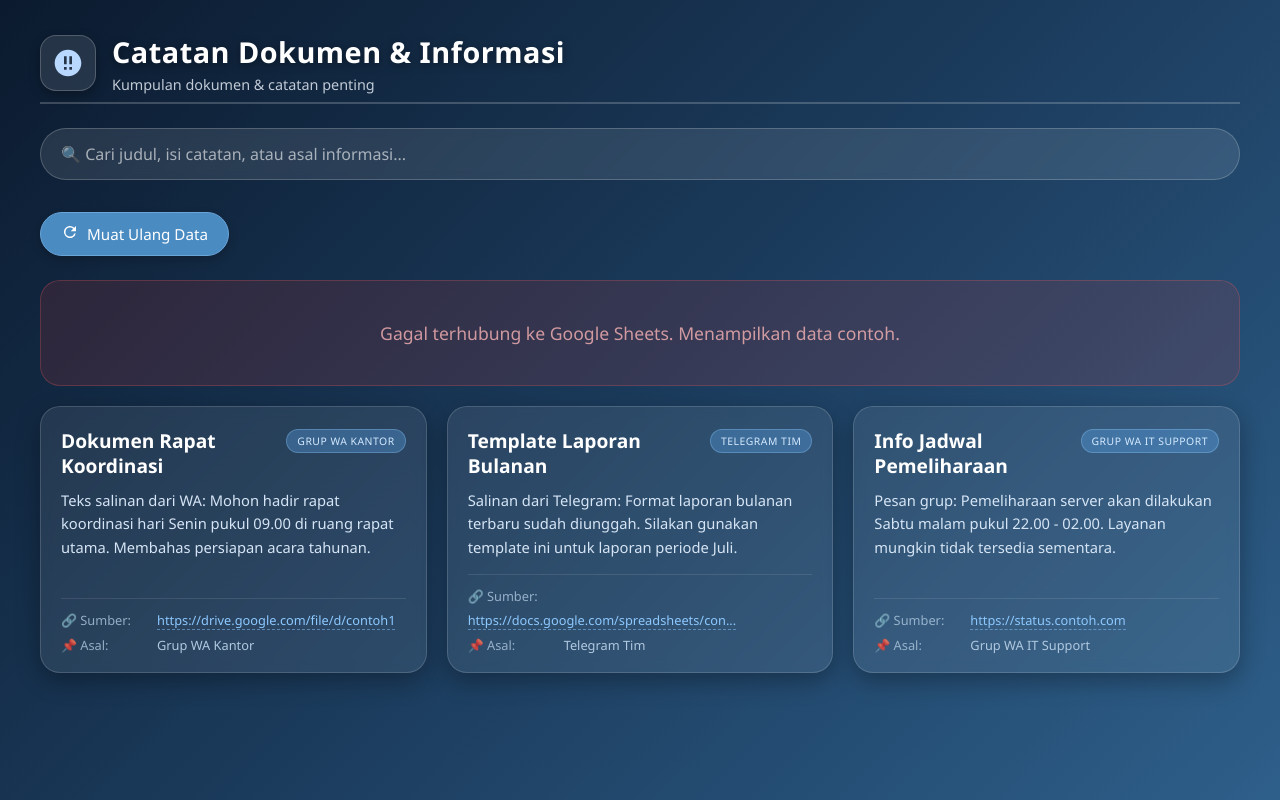
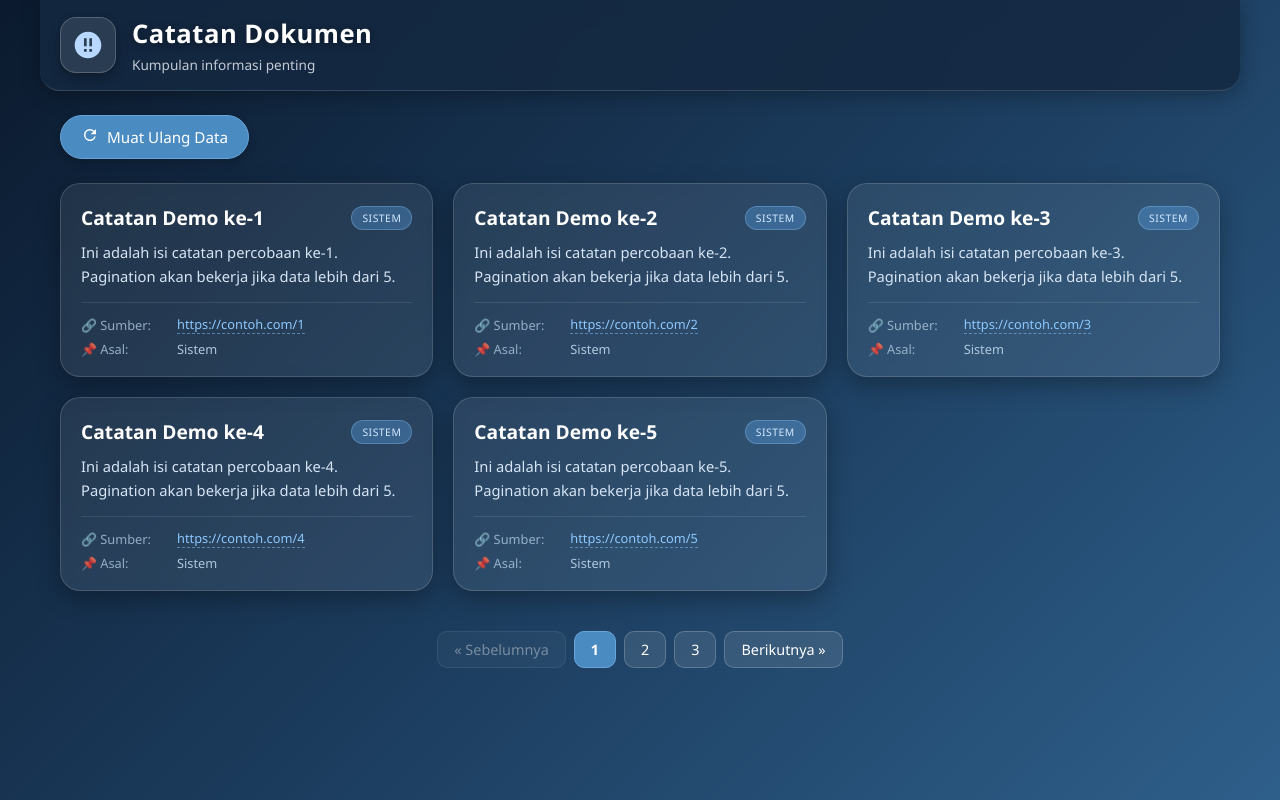
Before and after one commit to digiphamparikesit/cttn, a plain HTML site: page index.html in a window 1280 px wide. Drawn offline with Linux system fonts and the light colour scheme; no server answers.

Commit message:
update surat

```diff
--- a/index.html
+++ b/index.html
@@ -17,7 +17,6 @@
             background: linear-gradient(135deg, #0b1a2e 0%, #1b3b5c 50%, #2e5f8a 100%);
             background-attachment: fixed;
             color: #eef4fc;
-            padding: 20px;
             display: flex;
             flex-direction: column;
             align-items: center;
@@ -26,17 +25,31 @@
         .app-container {
             width: 100%;
             max-width: 1200px;
+            padding: 20px;
             display: flex;
             flex-direction: column;
             gap: 24px;
         }
 
+        /* =========================================
+           HEADER STICKY (MENEMPEL DI ATAS)
+           ========================================= */
         .header {
+            position: sticky;
+            top: 0;
+            z-index: 100;
             display: flex;
             align-items: center;
             gap: 16px;
-            padding: 12px 0 8px 0;
-            border-bottom: 2px solid rgba(255, 255, 255, 0.2);
+            padding: 16px 20px;
+            background: rgba(20, 40, 65, 0.85); /* Warna dasar gelap transparan */
+            backdrop-filter: blur(12px); /* Efek kaca blur */
+            -webkit-backdrop-filter: blur(12px);
+            border-bottom: 1px solid rgba(255, 255, 255, 0.15);
+            border-radius: 0 0 20px 20px;
+            margin: -20px -20px 0 -20px; /* Tarik ke ujung layar */
+            box-shadow: 0 4px 20px rgba(0, 0, 0, 0.3);
+            transition: all 0.3s ease;
         }
 
         .logo {
@@ -66,16 +79,11 @@
             transition: fill 0.2s;
         }
 
-        .logo:hover svg {
-            fill: #ffffff;
-        }
-
-        .logo.unlocked svg {
-            fill: #7dffb0;
-        }
+        .logo:hover svg { fill: #ffffff; }
+        .logo.unlocked svg { fill: #7dffb0; }
 
         .header-title h1 {
-            font-size: 1.8rem;
+            font-size: 1.6rem;
             font-weight: 600;
             letter-spacing: 0.5px;
             color: #ffffff;
@@ -83,12 +91,11 @@
         }
 
         .header-title p {
-            font-size: 0.9rem;
+            font-size: 0.85rem;
             opacity: 0.8;
             margin-top: 4px;
         }
 
-        /* Status admin badge */
         .admin-badge {
             display: none;
             align-items: center;
@@ -103,9 +110,7 @@
             margin-left: auto;
         }
 
-        .admin-badge.show {
-            display: inline-flex;
-        }
+        .admin-badge.show { display: inline-flex; }
 
         .admin-badge .dot {
             width: 8px;
@@ -119,35 +124,6 @@
         @keyframes pulse {
             0%, 100% { opacity: 1; }
             50% { opacity: 0.3; }
-        }
-
-        /* Kotak Pencarian */
-        .search-container {
-            width: 100%;
-            margin-bottom: 8px;
-        }
-
-        .search-container input {
-            width: 100%;
-            padding: 14px 20px;
-            border-radius: 30px;
-            border: 1px solid rgba(255, 255, 255, 0.2);
-            background: rgba(255, 255, 255, 0.1);
-            color: #ffffff;
-            font-size: 1rem;
-            outline: none;
-            backdrop-filter: blur(4px);
-            transition: all 0.2s ease;
-        }
-
-        .search-container input:focus {
-            background: rgba(255, 255, 255, 0.15);
-            border-color: #6aa5d9;
-            box-shadow: 0 0 10px rgba(106, 165, 217, 0.3);
-        }
-
-        .search-container input::placeholder {
-            color: rgba(255, 255, 255, 0.6);
         }
 
         .action-bar {
@@ -181,18 +157,14 @@
             box-shadow: 0 8px 18px rgba(0, 0, 0, 0.3);
         }
 
-        .btn:active {
-            transform: translateY(0);
-        }
+        .btn:active { transform: translateY(0); }
 
         .btn-primary {
             background: #4a8bc2;
             border-color: #6aa5d9;
         }
 
-        .btn-primary:hover {
-            background: #5f9ed6;
-        }
+        .btn-primary:hover { background: #5f9ed6; }
 
         .btn:disabled {
             opacity: 0.5;
@@ -206,14 +178,8 @@
             fill: currentColor;
         }
 
-        /* Tombol tambah - hanya muncul jika admin */
-        #addNoteBtn {
-            display: none;
-        }
-
-        #addNoteBtn.visible {
-            display: inline-flex;
-        }
+        #addNoteBtn { display: none; }
+        #addNoteBtn.visible { display: inline-flex; }
 
         .notes-grid {
             display: grid;
@@ -279,7 +245,7 @@
             margin-bottom: 14px;
             word-break: break-word;
             white-space: pre-wrap;
-            max-height: 780px;
+            max-height: 170px;
             overflow-y: auto;
             padding-right: 6px;
             scrollbar-width: thin;
@@ -337,9 +303,7 @@
             display: none;
         }
 
-        .note-actions.visible {
-            display: flex;
-        }
+        .note-actions.visible { display: flex; }
 
         .btn-small {
             background: rgba(255, 255, 255, 0.1);
@@ -352,20 +316,56 @@
             transition: all 0.15s;
         }
 
-        .btn-small:hover {
-            background: rgba(255, 255, 255, 0.25);
-        }
+        .btn-small:hover { background: rgba(255, 255, 255, 0.25); }
 
         .btn-danger {
             background: rgba(220, 80, 80, 0.25);
             border-color: rgba(255, 120, 120, 0.4);
         }
 
-        .btn-danger:hover {
-            background: rgba(220, 80, 80, 0.5);
+        .btn-danger:hover { background: rgba(220, 80, 80, 0.5); }
+
+        /* =========================================
+           PAGINATION (NAVIGASI HALAMAN)
+           ========================================= */
+        .pagination-container {
+            grid-column: 1 / -1;
+            display: flex;
+            justify-content: center;
+            align-items: center;
+            gap: 8px;
+            margin-top: 20px;
+            padding-bottom: 40px;
         }
 
-        /* Modal umum */
+        .page-btn {
+            background: rgba(255, 255, 255, 0.1);
+            border: 1px solid rgba(255, 255, 255, 0.2);
+            color: #ffffff;
+            padding: 8px 16px;
+            border-radius: 10px;
+            cursor: pointer;
+            font-size: 0.9rem;
+            font-weight: 500;
+            transition: all 0.2s ease;
+        }
+
+        .page-btn:hover:not(:disabled) {
+            background: rgba(255, 255, 255, 0.25);
+        }
+
+        .page-btn.active {
+            background: #4a8bc2;
+            border-color: #6aa5d9;
+            font-weight: 700;
+        }
+
+        .page-btn:disabled {
+            opacity: 0.4;
+            cursor: not-allowed;
+        }
+
+        /* Modal & Form */
         .modal-overlay {
             position: fixed;
             top: 0;
@@ -381,9 +381,7 @@
             padding: 20px;
         }
 
-        .modal-overlay.active {
-            display: flex;
-        }
+        .modal-overlay.active { display: flex; }
 
         .modal {
             background: linear-gradient(145deg, #1f3854, #152b40);
@@ -406,7 +404,6 @@
             color: #ffffff;
         }
 
-        /* Modal password - lebih kecil */
         .modal-password {
             max-width: 400px;
             text-align: center;
@@ -424,28 +421,11 @@
             border: 1px solid rgba(120, 180, 255, 0.3);
         }
 
-        .modal-password .lock-icon svg {
-            width: 30px;
-            height: 30px;
-            fill: #8dc9ff;
-        }
+        .modal-password .lock-icon svg { width: 30px; height: 30px; fill: #8dc9ff; }
+        .modal-password h2 { text-align: center; font-size: 1.35rem; margin-bottom: 8px; }
+        .modal-password p { text-align: center; font-size: 0.88rem; opacity: 0.75; margin-bottom: 22px; }
 
-        .modal-password h2 {
-            text-align: center;
-            font-size: 1.35rem;
-            margin-bottom: 8px;
-        }
-
-        .modal-password p {
-            text-align: center;
-            font-size: 0.88rem;
-            opacity: 0.75;
-            margin-bottom: 22px;
-        }
-
-        .password-input-wrap {
-            position: relative;
-        }
+        .password-input-wrap { position: relative; }
 
         .password-input-wrap input {
             width: 100%;
@@ -482,15 +462,8 @@
             transition: background 0.2s;
         }
 
-        .toggle-pw:hover {
-            background: rgba(255, 255, 255, 0.1);
-        }
-
-        .toggle-pw svg {
-            width: 20px;
-            height: 20px;
-            fill: #8dc9ff;
-        }
+        .toggle-pw:hover { background: rgba(255, 255, 255, 0.1); }
+        .toggle-pw svg { width: 20px; height: 20px; fill: #8dc9ff; }
 
         .pw-error {
             color: #ff9999;
@@ -502,14 +475,9 @@
             transition: opacity 0.2s;
         }
 
-        .pw-error.show {
-            opacity: 1;
-        }
+        .pw-error.show { opacity: 1; }
 
-        /* Form */
-        .form-group {
-            margin-bottom: 18px;
-        }
+        .form-group { margin-bottom: 18px; }
 
         .form-group label {
             display: block;
@@ -540,10 +508,7 @@
             background: rgba(255, 255, 255, 0.12);
         }
 
-        .form-group textarea {
-            min-height: 100px;
-            resize: vertical;
-        }
+        .form-group textarea { min-height: 100px; resize: vertical; }
 
         .char-counter {
             text-align: right;
@@ -559,9 +524,7 @@
             margin-top: 24px;
         }
 
-        .modal-actions .btn {
-            padding: 10px 26px;
-        }
+        .modal-actions .btn { padding: 10px 26px; }
 
         .loading, .error-msg {
             text-align: center;
@@ -584,17 +547,18 @@
         }
 
         @media (max-width: 600px) {
-            .header-title h1 { font-size: 1.4rem; }
+            .header-title h1 { font-size: 1.3rem; }
             .notes-grid { grid-template-columns: 1fr; }
             .modal { padding: 24px 18px; }
             .btn { padding: 8px 16px; font-size: 0.85rem; }
-            .admin-badge { font-size: 0.7rem; padding: 4px 10px; }
+            .admin-badge { display: none !important; } /* Sembunyikan badge di HP agar tidak sesak */
         }
     </style>
 </head>
 <body>
 
 <div class="app-container">
+    <!-- HEADER STICKY -->
     <header class="header">
         <div class="logo" id="secretLogo" title="Klik untuk akses admin">
             <svg viewBox="0 0 24 24" xmlns="http://www.w3.org/2000/svg">
@@ -602,19 +566,14 @@
             </svg>
         </div>
         <div class="header-title">
-            <h1>Catatan Dokumen & Informasi</h1>
-            <p>Kumpulan dokumen & catatan penting</p>
+            <h1>Catatan Dokumen</h1>
+            <p>Kumpulan informasi penting</p>
         </div>
         <div class="admin-badge" id="adminBadge">
             <span class="dot"></span>
             <span>Mode Admin</span>
         </div>
     </header>
-
-    <!-- FITUR PENCARIAN BARU -->
-    <div class="search-container">
-        <input type="text" id="searchInput" placeholder="🔍 Cari judul, isi catatan, atau asal informasi...">
-    </div>
 
     <div class="action-bar">
         <button class="btn btn-primary" id="refreshBtn">
@@ -631,14 +590,13 @@
         </button>
     </div>
 
+    <!-- GRID CATATAN & PAGINATION -->
     <div class="notes-grid" id="notesGrid">
-        <div class="loading">Memuat data dari Google Sheets...</div>
+        <div class="loading">Memuat data...</div>
     </div>
 </div>
 
-<!-- ============================== -->
-<!-- MODAL PASSWORD                 -->
-<!-- ============================== -->
+<!-- MODAL PASSWORD -->
 <div class="modal-overlay" id="passwordOverlay">
     <div class="modal modal-password">
         <div class="lock-icon">
@@ -664,9 +622,7 @@
     </div>
 </div>
 
-<!-- ============================== -->
-<!-- MODAL FORM CATATAN             -->
-<!-- ============================== -->
+<!-- MODAL FORM CATATAN -->
 <div class="modal-overlay" id="modalOverlay">
     <div class="modal">
         <h2 id="modalTitle">Tambah Catatan Baru</h2>
@@ -701,12 +657,8 @@
     // ============================================================
     // KONFIGURASI
     // ============================================================
-    const SHEET_API_URL = 'https://script.google.com/macros/s/AKfycbyQ-O5uUJgo7bmI0TwRp3FXrt9c7V8zNSwcWzo4jZ2FOOtuox7ST3b6mP3rSOPAOLIm/exec';
-
-    // Password admin — UBAH jika perlu
+    const SHEET_API_URL = 'https://script.google.com/macros/s/AKfycbxGANTI_DENGAN_URL_ANDA/exec';
     const ADMIN_PASSWORD = 'farmasi';
-
-    // Session key agar tidak perlu password ulang saat refresh
     const SESSION_KEY = 'notes_admin_session';
 
     // ============================================================
@@ -715,7 +667,10 @@
     let notesData = [];
     let isEditing = false;
     let isAdmin = sessionStorage.getItem(SESSION_KEY) === 'true';
-    let searchQuery = ''; // Variabel untuk menyimpan kata kunci pencarian
+
+    // State Pagination
+    let currentPage = 1;
+    const notesPerPage = 5; // <-- Anda bisa ubah angka ini jika ingin lebih/kurang dari 5
 
     // DOM
     const notesGrid = document.getElementById('notesGrid');
@@ -739,7 +694,6 @@
     const submitPwBtn = document.getElementById('submitPwBtn');
     const cancelPwBtn = document.getElementById('cancelPwBtn');
     const togglePw = document.getElementById('togglePw');
-    const searchInput = document.getElementById('searchInput'); // DOM Pencarian
 
     // ============================================================
     // ADMIN AUTH
@@ -757,7 +711,6 @@
             secretLogo.classList.remove('unlocked');
             addNoteBtn.classList.remove('visible');
         }
-        // Update tombol edit/hapus di setiap kartu
         document.querySelectorAll('.note-actions').forEach(el => {
             el.classList.toggle('visible', active);
         });
@@ -789,6 +742,7 @@
         if (input === ADMIN_PASSWORD) {
             setAdminMode(true);
             closePasswordModal();
+            renderNotes(); // Render ulang untuk memunculkan tombol edit
         } else {
             pwError.textContent = 'Password salah! Coba lagi.';
             pwError.classList.add('show');
@@ -798,7 +752,7 @@
     }
 
     // ============================================================
-    // FETCH DATA
+    // FETCH DATA (GET)
     // ============================================================
     function parseSheetData(rows) {
         if (!rows || !Array.isArray(rows)) return [];
@@ -826,6 +780,9 @@
             if (Array.isArray(data)) notesData = parseSheetData(data);
             else if (data && data.data) notesData = parseSheetData(data.data);
             else notesData = [];
+
+            // Kembalikan ke halaman 1 setiap kali data di-refresh
+            currentPage = 1;
             renderNotes();
         } catch (error) {
             console.error('Error:', error);
@@ -840,33 +797,22 @@
     }
 
     function getDemoData() {
-        return [
-            {
-                rowIndex: 2, id: '1',
-                judul: 'Dokumen Rapat Koordinasi',
-                isi: 'Teks salinan dari WA: Mohon hadir rapat koordinasi hari Senin pukul 09.00 di ruang rapat utama. Membahas persiapan acara tahunan.',
-                link: 'https://drive.google.com/file/d/contoh1',
-                asal: 'Grup WA Kantor'
-            },
-            {
-                rowIndex: 3, id: '2',
-                judul: 'Template Laporan Bulanan',
-                isi: 'Salinan dari Telegram: Format laporan bulanan terbaru sudah diunggah. Silakan gunakan template ini untuk laporan periode Juli.',
-                link: 'https://docs.google.com/spreadsheets/contoh2',
-                asal: 'Telegram Tim'
-            },
-            {
-                rowIndex: 4, id: '3',
-                judul: 'Info Jadwal Pemeliharaan',
-                isi: 'Pesan grup: Pemeliharaan server akan dilakukan Sabtu malam pukul 22.00 - 02.00. Layanan mungkin tidak tersedia sementara.',
-                link: 'https://status.contoh.com',
-                asal: 'Grup WA IT Support'
-            }
-        ];
+        // Data dummy untuk demo jika URL belum diset
+        let dummy = [];
+        for(let i=1; i<=12; i++) {
+            dummy.push({
+                rowIndex: i+1, id: 'demo'+i,
+                judul: 'Catatan Demo ke-' + i,
+                isi: 'Ini adalah isi catatan percobaan ke-' + i + '. Pagination akan bekerja jika data lebih dari 5.',
+                link: 'https://contoh.com/' + i,
+                asal: 'Sistem'
+            });
+        }
+        return dummy;
     }
 
     // ============================================================
-    // SAVE / DELETE
+    // SAVE & DELETE (POST)
     // ============================================================
     async function saveNote(noteData) {
         try {
@@ -876,30 +822,26 @@
                     if (idx !== -1) notesData[idx] = { ...notesData[idx], ...noteData };
                 } else {
                     noteData.id = Date.now().toString();
-                    noteData.rowIndex = notesData.length + 2;
-                    notesData.push(noteData);
+                    notesData.unshift(noteData); // Tambah di paling atas
                 }
+                closeModal();
                 renderNotes();
-                closeModal();
                 return { success: true };
             }
 
             const payload = {
                 action: isEditing ? 'update' : 'create',
+                password: ADMIN_PASSWORD,
                 id: noteData.id || '',
                 judul: noteData.judul,
                 isi: noteData.isi,
                 link: noteData.link,
-                asal: noteData.asal,               // Koma sudah diperbaiki
-                password: ADMIN_PASSWORD           // Password sudah ditambahkan
+                asal: noteData.asal
             };
-
             const response = await fetch(SHEET_API_URL, {
                 method: 'POST',
-                headers: { 'Content-Type': 'text/plain;charset=utf-8' }, // Header ditambahkan
                 body: JSON.stringify(payload)
             });
-
             if (!response.ok) throw new Error('Gagal menyimpan');
             const result = await response.json();
             if (result.success === false) throw new Error(result.message || 'Gagal menyimpan');
@@ -918,22 +860,17 @@
         try {
             if (!SHEET_API_URL || SHEET_API_URL.includes('GANTI_DENGAN_URL')) {
                 notesData = notesData.filter(n => n.id !== id);
+                // Cek jika halaman saat ini jadi kosong setelah dihapus
+                const totalPages = Math.ceil(notesData.length / notesPerPage);
+                if (currentPage > totalPages && totalPages > 0) currentPage = totalPages;
                 renderNotes();
                 return;
             }
-
-            const payload = {
-                action: 'delete',
-                id: id,
-                password: ADMIN_PASSWORD           // Password sudah ditambahkan
-            };
-
+            const payload = { action: 'delete', password: ADMIN_PASSWORD, id: id };
             const response = await fetch(SHEET_API_URL, {
                 method: 'POST',
-                headers: { 'Content-Type': 'text/plain;charset=utf-8' }, // Header ditambahkan
                 body: JSON.stringify(payload)
             });
-
             if (!response.ok) throw new Error('Gagal menghapus');
             const result = await response.json();
             if (result.success === false) throw new Error(result.message || 'Gagal menghapus');
@@ -944,34 +881,35 @@
     }
 
     // ============================================================
-    // RENDER (DENGAN FITUR PENCARIAN)
+    // RENDER & PAGINATION LOGIC
     // ============================================================
     function renderNotes() {
-        // 1. Filter data berdasarkan pencarian
-        const filteredNotes = notesData.filter(note => {
-            const q = searchQuery.toLowerCase();
-            const judul = (note.judul || '').toLowerCase();
-            const isi = (note.isi || '').toLowerCase();
-            const asal = (note.asal || '').toLowerCase();
-            return judul.includes(q) || isi.includes(q) || asal.includes(q);
-        });
-
-        // 2. Jika data kosong atau tidak ketemu
-        if (!filteredNotes || filteredNotes.length === 0) {
-            if (searchQuery) {
-                notesGrid.innerHTML = `<div class="loading">Tidak ada catatan yang cocok dengan pencarian "${escapeHtml(searchQuery)}".</div>`;
-            } else {
-                notesGrid.innerHTML = '<div class="loading">Belum ada catatan. Klik logo untuk akses admin dan tambahkan catatan.</div>';
-            }
+        if (!notesData || notesData.length === 0) {
+            notesGrid.innerHTML = '<div class="loading">Belum ada catatan. Klik logo untuk akses admin dan tambahkan catatan.</div>';
             return;
         }
 
-        // 3. Tampilkan data yang sudah difilter
-        notesGrid.innerHTML = filteredNotes.map((note, index) => {
+        // 1. Hitung Index untuk Pagination
+        const totalPages = Math.ceil(notesData.length / notesPerPage);
+
+        // Pastikan currentPage tidak melebihi total halaman
+        if (currentPage > totalPages) currentPage = totalPages;
+        if (currentPage < 1) currentPage = 1;
+
+        const startIndex = (currentPage - 1) * notesPerPage;
+        const endIndex = startIndex + notesPerPage;
+
+        // 2. Ambil 5 data untuk halaman saat ini
+        const currentNotes = notesData.slice(startIndex, endIndex);
+
+        // 3. Render Kartu Catatan
+        let html = currentNotes.map((note, index) => {
             const linkHtml = note.link
                 ? `<a href="${escapeHtml(note.link)}" target="_blank" rel="noopener noreferrer" class="note-link">${escapeHtml(truncate(note.link, 40))}</a>`
                 : '<span style="opacity:0.5;">-</span>';
             const actionsClass = isAdmin ? 'visible' : '';
+
+            // Animasi stagger (muncul bergantian)
             return `
                 <div class="note-card" style="animation-delay: ${index * 0.05}s">
                     <div class="note-header">
@@ -996,7 +934,40 @@
                 </div>
             `;
         }).join('');
+
+        // 4. Render Tombol Pagination (Jika lebih dari 1 halaman)
+        if (totalPages > 1) {
+            html += `<div class="pagination-container">`;
+
+            // Tombol Prev
+            html += `<button class="page-btn" onclick="changePage(${currentPage - 1})" ${currentPage === 1 ? 'disabled' : ''}>« Sebelumnya</button>`;
+
+            // Nomor Halaman
+            for (let i = 1; i <= totalPages; i++) {
+                // Jika halaman banyak, batasi tampilan (misal max 5 tombol)
+                if (totalPages > 5 && Math.abs(currentPage - i) > 1 && i !== 1 && i !== totalPages) {
+                    if (i === 2 || i === totalPages - 1) html += `<span style="color:white; padding:0 5px;">...</span>`;
+                    continue;
+                }
+                html += `<button class="page-btn ${i === currentPage ? 'active' : ''}" onclick="changePage(${i})">${i}</button>`;
+            }
+
+            // Tombol Next
+            html += `<button class="page-btn" onclick="changePage(${currentPage + 1})" ${currentPage === totalPages ? 'disabled' : ''}>Berikutnya »</button>`;
+
+            html += `</div>`;
+        }
+
+        notesGrid.innerHTML = html;
     }
+
+    // Fungsi Ganti Halaman
+    window.changePage = function(page) {
+        currentPage = page;
+        renderNotes();
+        // Scroll ke atas dengan halus saat ganti halaman
+        window.scrollTo({ top: 0, behavior: 'smooth' });
+    };
 
     function escapeHtml(str) {
         if (!str) return '';
@@ -1014,10 +985,7 @@
     // MODAL FORM
     // ============================================================
     function openModal(note = null) {
-        if (!isAdmin) {
-            openPasswordModal();
-            return;
-        }
+        if (!isAdmin) { openPasswordModal(); return; }
         isEditing = !!note;
         modalTitle.textContent = isEditing ? 'Edit Catatan' : 'Tambah Catatan Baru';
         if (note) {
@@ -1061,8 +1029,10 @@
     // ============================================================
     secretLogo.addEventListener('click', () => {
         if (isAdmin) {
-            // Sudah login → langsung logout
-            if (confirm('Keluar dari mode admin?')) setAdminMode(false);
+            if (confirm('Keluar dari mode admin?')) {
+                setAdminMode(false);
+                renderNotes(); // Sembunyikan tombol
+            }
         } else {
             openPasswordModal();
         }
@@ -1085,7 +1055,6 @@
         updateEyeIcon(show);
     });
 
-    // Klik overlay menutup modal
     modalOverlay.addEventListener('click', (e) => {
         if (e.target === modalOverlay) closeModal();
     });
@@ -1095,12 +1064,6 @@
 
     isiInput.addEventListener('input', updateCharCount);
 
-    // Listener untuk kotak pencarian
-    searchInput.addEventListener('input', (e) => {
-        searchQuery = e.target.value;
-        renderNotes();
-    });
-
     noteForm.addEventListener('submit', async (e) => {
         e.preventDefault();
         if (!isAdmin) { openPasswordModal(); return; }
@@ -1108,6 +1071,8 @@
         const judul = judulInput.value.trim();
         const isi = isiInput.value.trim();
         if (!judul || !isi) { alert('Judul dan isi harus diisi!'); return; }
+
+        // Validasi panjang karakter
         if (isi.length > 5000) { alert('Isi maksimal 5000 karakter!'); return; }
 
         const noteData = {
```
